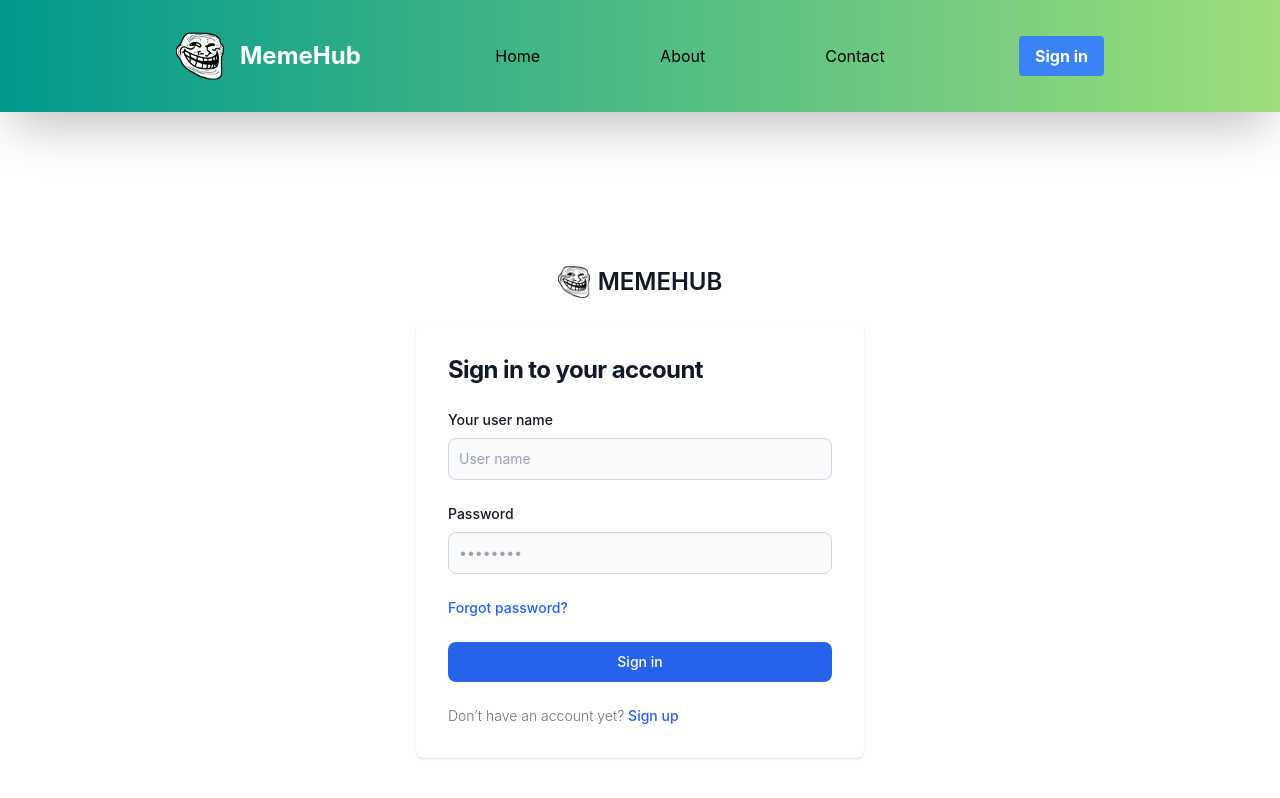
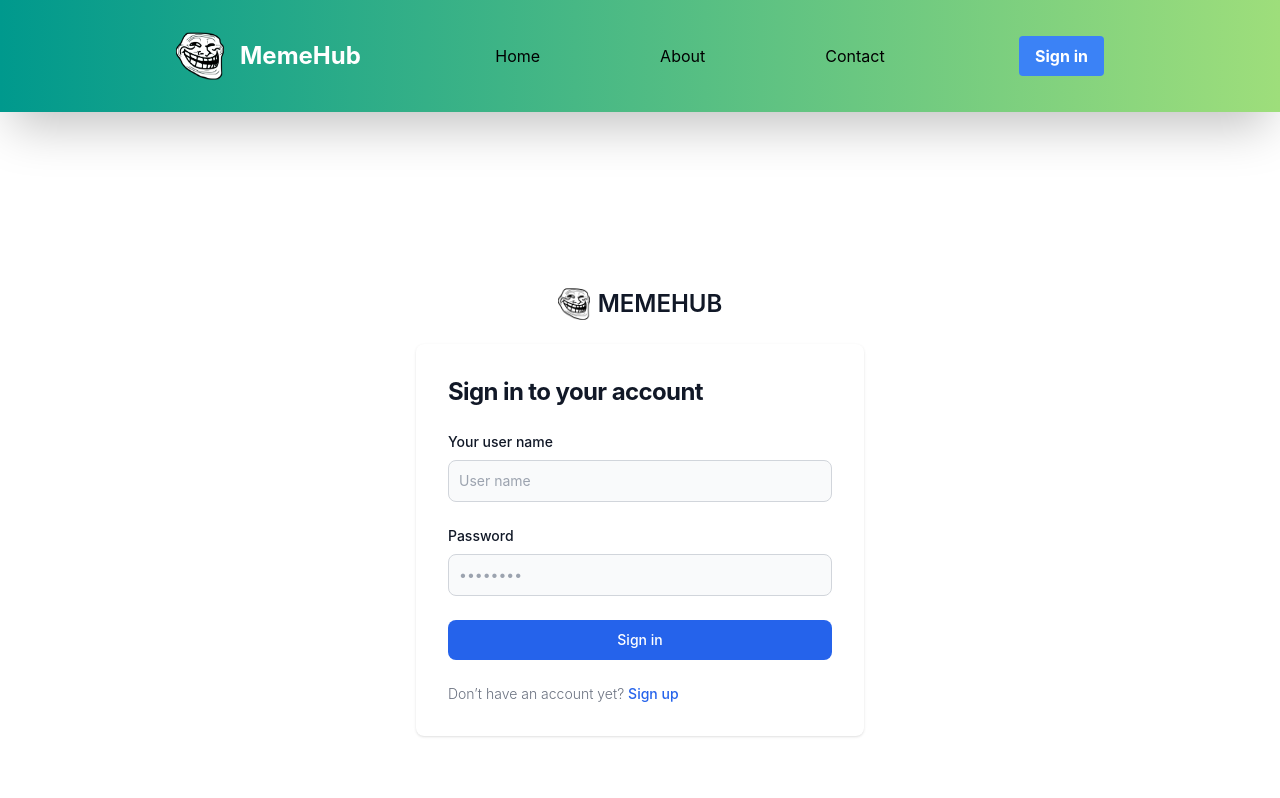
Before and after one commit to ChelletTakoua/MemeHub, a React (Create React App) app in the folder frontend/: page /login in a window 1280 px wide. Shown: the top 798 px of the page. Built offline with nearby package versions, Linux system fonts and the light colour scheme.

Commit message:
update login deleted the forgot password functionality

```diff
--- a/frontend/src/pages/Login.js
+++ b/frontend/src/pages/Login.js
@@ -74,14 +74,7 @@ const Login = () => {
                   onChange={handlePasswordChange}
                 />
               </div>
-              <div class="flex items-center justify-between">
-                <a
-                  href="#"
-                  class="text-sm font-medium text-primary-600 hover:underline dark:text-primary-500"
-                >
-                  Forgot password?
-                </a>
-              </div>
+
               <button
                 type="submit"
                 class="w-full text-white bg-primary-600 hover:bg-primary-700 focus:ring-4 focus:outline-none focus:ring-primary-300 font-medium rounded-lg text-sm px-5 py-2.5 text-center dark:bg-primary-600 dark:hover:bg-primary-700 dark:focus:ring-primary-800"
```
